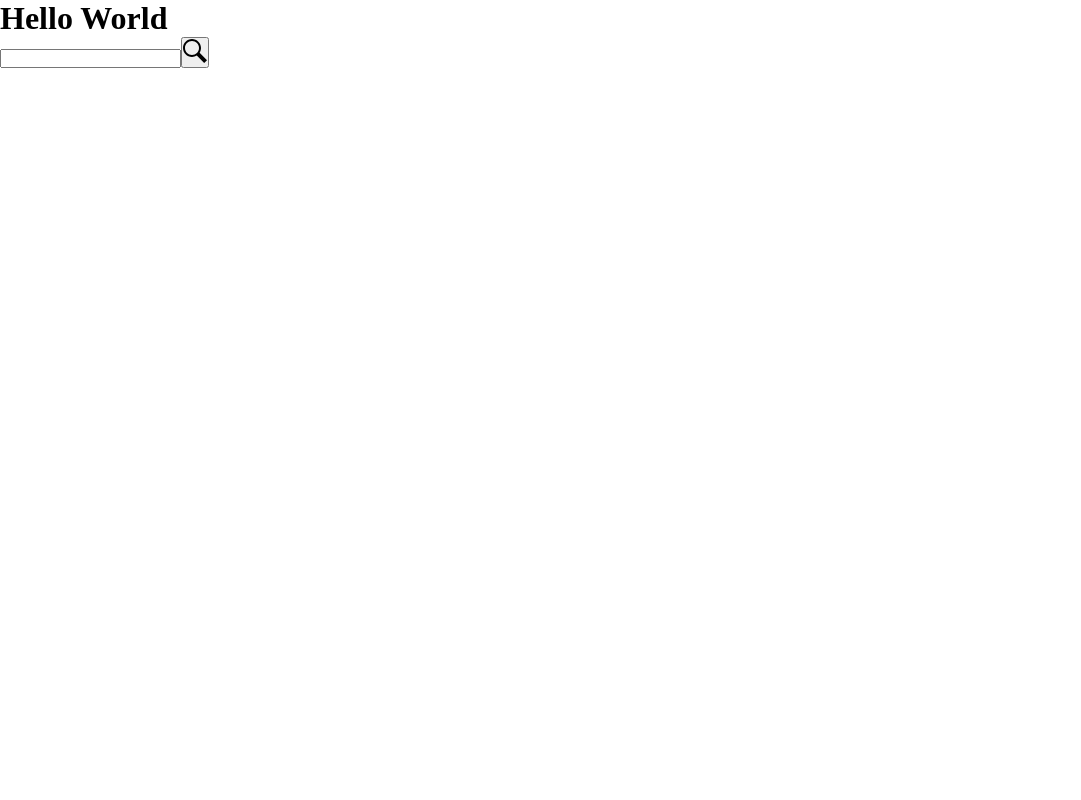
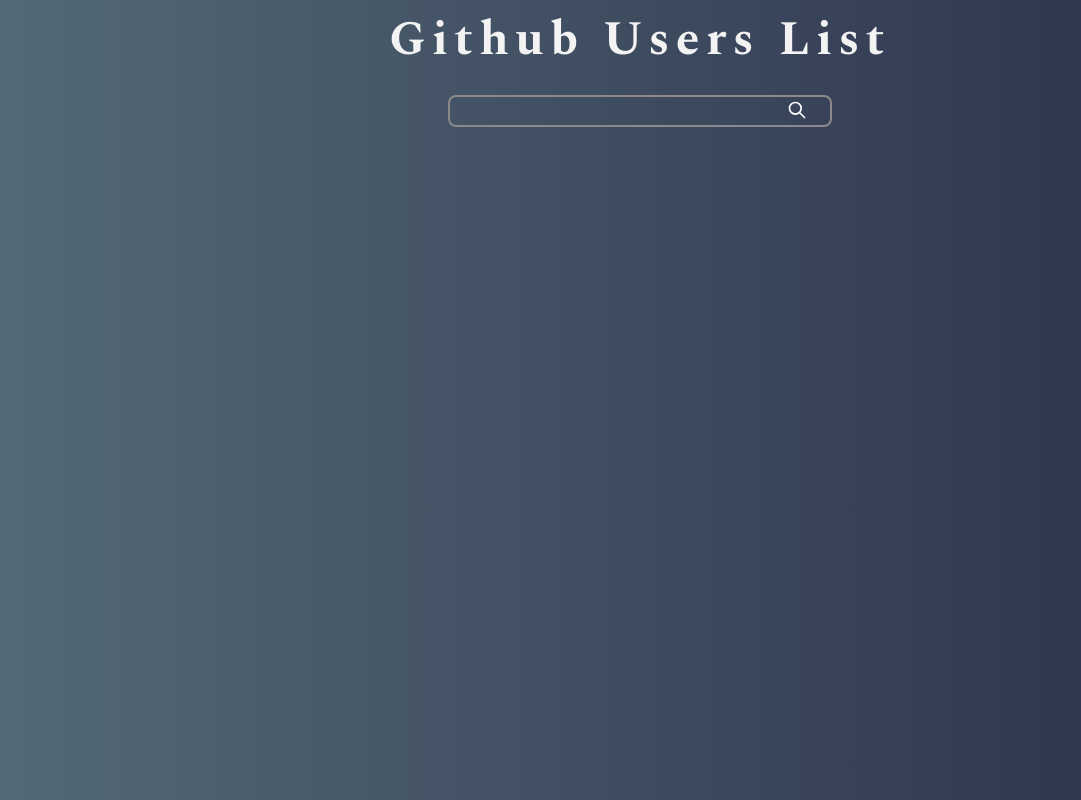
Before and after one commit to rodrigoodz/github_challenge, a React (Create React App) app: page / in a window 1280 px wide. Shown: the whole page, without its empty margins (0-1081 px from the left). Built offline with nearby package versions, Linux system fonts and the light colour scheme.

Commit message:
estilos añadidos

```diff
--- a/public/index.html
+++ b/public/index.html
@@ -10,6 +10,14 @@
       content="Web site created using create-react-app"
     />
     <link rel="apple-touch-icon" href="%PUBLIC_URL%/logo192.png" />
+    <!-- FONTS -->
+    <link rel="preconnect" href="https://fonts.googleapis.com" />
+    <link rel="preconnect" href="https://fonts.gstatic.com" crossorigin />
+    <link
+      href="https://fonts.googleapis.com/css2?family=Karla:wght@400;700&family=Spectral:wght@400;700&display=swap"
+      rel="stylesheet"
+    />
+    <!--  -->
     <!--
       manifest.json provides metadata used when your web app is installed on a
       user's mobile device or desktop. See https://developers.google.com/web/fundamentals/web-app-manifest/
@@ -24,7 +32,7 @@
       work correctly both with client-side routing and a non-root public URL.
       Learn how to configure a non-root public URL by running `npm run build`.
     -->
-    <title>React App</title>
+    <title>GitHub Challenge</title>
   </head>
   <body>
     <noscript>You need to enable JavaScript to run this app.</noscript>
--- a/src/App.tsx
+++ b/src/App.tsx
@@ -1,26 +1,32 @@
 import { useState } from "react";
 import { IUser } from "./types";
 
-import BarChart from "./components/BarChart";
 import SearchInput from "./components/SearchInput";
-import User from "./components/User";
+import styled from "styled-components";
+import Title from "./components/Title";
+import UsersInfo from "./components/UsersInfo";
+
+const Wrapper = styled.div`
+  min-height: 100vh;
+  display: flex;
+  flex-direction: column;
+  align-items: center;
+  background: linear-gradient(
+    90deg,
+    rgba(83, 105, 118, 1) 0%,
+    rgba(41, 46, 73, 1) 100%
+  );
+`;
 
 const App = () => {
   const [users, setUsers] = useState<IUser[]>([]);
 
   return (
-    <div className="App">
-      <h1>Hello World</h1>
+    <Wrapper className="App">
+      <Title text="Github Users List" />
       <SearchInput onUsersChange={(newUsers: IUser[]) => setUsers(newUsers)} />
-      {users.length > 0 ? (
-        <div>
-          {users.map((user) => {
-            return <User key={user.id} userInfo={user} />;
-          })}
-          <BarChart users={users} />
-        </div>
-      ) : null}
-    </div>
+      <UsersInfo users={users} />
+    </Wrapper>
   );
 };
 
--- a/src/components/BarChart.tsx
+++ b/src/components/BarChart.tsx
@@ -1,8 +1,19 @@
 import { IUser } from "../types";
 import { Bar } from "react-chartjs-2";
+import styled from "styled-components";
+
+const ChartWrapper = styled.div`
+  background-color: #2c3e50;
+  border-radius: 1rem;
+  width: 80%;
+  margin: 2rem auto;
+`;
 
 const options = {
   indexAxis: "y",
+  legend: {
+    fontColor: "red",
+  },
   elements: {
     bar: {
       borderWidth: 2,
@@ -16,6 +27,7 @@ const options = {
     title: {
       display: true,
       text: "Followers",
+      color: "white",
     },
   },
 };
@@ -27,12 +39,16 @@ const BarChart = ({ users }: { users: IUser[] }) => {
       {
         label: "# of followers",
         data: users.map((user) => user.followers),
-        backgroundColor: "rgb(255, 99, 132)",
+        backgroundColor: "rgb(255, 255, 255)",
       },
     ],
   };
 
-  return <Bar data={data} options={options} />;
+  return (
+    <ChartWrapper>
+      <Bar data={data} options={options} />
+    </ChartWrapper>
+  );
 };
 
 export default BarChart;
--- a/src/components/Error.tsx
+++ b/src/components/Error.tsx
@@ -1,5 +1,44 @@
+import styled from "styled-components";
+
+const ErrorWrapper = styled.div`
+  display: flex;
+  justify-content: center;
+  align-items: center;
+  width: 50%;
+`;
+
+const ErrorIcon = styled.svg`
+  margin-right: 1rem;
+`;
+
+const ErrorText = styled.p`
+  color: #e74c3c;
+  font-weight: bold;
+  font-family: "Karla", sans-serif;
+  font-size: 1.3rem;
+`;
+
 const Error = ({ errorMsg }: { errorMsg: string }) => {
-  return <h1>{errorMsg}</h1>;
+  return (
+    <ErrorWrapper>
+      <ErrorIcon
+        xmlns="http://www.w3.org/2000/svg"
+        width="24"
+        fill="none"
+        viewBox="0 0 24 24"
+        stroke="currentColor"
+        color="#e74c3c"
+      >
+        <path
+          strokeLinecap="round"
+          strokeLinejoin="round"
+          strokeWidth={2}
+          d="M12 8v4m0 4h.01M21 12a9 9 0 11-18 0 9 9 0 0118 0z"
+        />
+      </ErrorIcon>
+      <ErrorText>{errorMsg}</ErrorText>
+    </ErrorWrapper>
+  );
 };
 
 export default Error;
--- a/src/components/SearchInput.tsx
+++ b/src/components/SearchInput.tsx
@@ -1,6 +1,40 @@
 import React, { useState } from "react";
+import styled from "styled-components";
 import getUsers from "../helpers/getUsers";
 import Error from "./Error";
+
+const Form = styled.form`
+  display: flex;
+  border: 2px solid #8b8989;
+  border-radius: 0.5rem;
+  width: 30%;
+  height: 2rem;
+  padding: 0rem 1rem;
+  margin: 1rem 0;
+`;
+
+const Input = styled.input`
+  color: #fff;
+  background-color: transparent;
+  border: none;
+  text-align: center;
+  width: 90%;
+  outline: none;
+  font-weight: lighter;
+  font-size: 1.3rem;
+  font-family: "Spectral", serif;
+`;
+
+const Icon = styled.button`
+  border: none;
+  width: 10%;
+  background-color: transparent;
+  transition: all 0.1s ease-in;
+
+  &:hover {
+    transform: scale(1.1);
+  }
+`;
 
 const SearchInput = ({ onUsersChange }: { onUsersChange: any }) => {
   const [username, setUsername] = useState<string>("");
@@ -14,28 +48,40 @@ const SearchInput = ({ onUsersChange }: { onUsersChange: any }) => {
     e.preventDefault();
     if (username.trim().length > 3) {
       setError("");
+      onUsersChange([]);
       const listOfUsers = await getUsers(username);
-      onUsersChange(listOfUsers);
+      if (listOfUsers.length > 0) {
+        onUsersChange(listOfUsers);
+      } else {
+        setError("No hay ningun usuario con ese nombre");
+      }
     } else {
+      onUsersChange([]);
       setError("Ingresar un nombre mayor a 3 caracteres");
     }
   };
 
   return (
     <>
-      <form onSubmit={handleSubmit}>
-        <input type="text" value={username} onChange={handleInput} />
-        <button type="submit">
+      <Form onSubmit={handleSubmit}>
+        <Input type="text" value={username} onChange={handleInput} />
+        <Icon type="submit">
           <svg
-            xmlns="http://www.w3.org/2000/svg"
-            width="24"
-            height="24"
+            fill="none"
+            width="20"
             viewBox="0 0 24 24"
+            stroke="currentColor"
+            color="white"
           >
-            <path d="M21.172 24l-7.387-7.387c-1.388.874-3.024 1.387-4.785 1.387-4.971 0-9-4.029-9-9s4.029-9 9-9 9 4.029 9 9c0 1.761-.514 3.398-1.387 4.785l7.387 7.387-2.828 2.828zm-12.172-8c3.859 0 7-3.14 7-7s-3.141-7-7-7-7 3.14-7 7 3.141 7 7 7z" />
+            <path
+              strokeLinecap="round"
+              strokeLinejoin="round"
+              strokeWidth={2}
+              d="M21 21l-6-6m2-5a7 7 0 11-14 0 7 7 0 0114 0z"
+            />
           </svg>
-        </button>
-      </form>
+        </Icon>
+      </Form>
       {error ? <Error errorMsg={error} /> : null}
     </>
   );
--- /dev/null
+++ b/src/components/Title.tsx
@@ -0,0 +1,15 @@
+import styled from "styled-components";
+
+const H1 = styled.h1`
+  padding: 0.2rem 0;
+  font-size: 3rem;
+  color: #f3f3f3;
+  letter-spacing: 0.4rem;
+  font-family: "Spectral", serif;
+`;
+
+const Title = ({ text }: { text: string }) => {
+  return <H1>{text}</H1>;
+};
+
+export default Title;
--- a/src/components/User.tsx
+++ b/src/components/User.tsx
@@ -1,15 +1,70 @@
+import styled from "styled-components";
 import { IUser } from "../types";
+
+const UserWrapper = styled.div`
+  display: flex;
+  height: 5rem;
+  padding: 0.5rem;
+  background: linear-gradient(
+    90deg,
+    rgba(39, 116, 174, 1) 0%,
+    rgba(0, 46, 93, 1) 35%,
+    rgba(0, 46, 93, 1) 100%
+  );
+  margin: 0.5rem 0;
+  border-radius: 1rem;
+`;
+
+const Column = styled.div`
+  display: flex;
+  flex: 1;
+  flex-direction: column;
+  justify-content: center;
+  align-items: center;
+`;
+
+const Image = styled.img`
+  margin-left: 1rem;
+  border-radius: 0.5rem;
+`;
+
+const P = styled.p`
+  color: #fff;
+  font-family: "Karla", sans-serif;
+`;
+
+const InfoButton = styled.a`
+  color: white;
+  text-decoration: none;
+  transition: all 0.1s ease-in;
+  font-family: "Karla", sans-serif;
+
+  &:hover {
+    color: #7777778a;
+  }
+`;
 
 const User = ({ userInfo }: { userInfo: IUser }) => {
   const { id, login, avatar_url, followers, following } = userInfo;
+
   return (
-    <div style={{ border: "1px solid red" }}>
-      <img style={{ width: "50px" }} src={avatar_url} alt={`${login}_img`} />
-      <p>{id}</p>
-      <p>{login}</p>
-      <p>{followers}</p>
-      <p>{following}</p>
-    </div>
+    <UserWrapper>
+      <Image src={avatar_url} alt={`${login}_img`} />
+      <Column>
+        <P>
+          {login} - {id}
+        </P>
+        <P></P>
+        <P>Followers: {followers}</P>
+        <P>Following: {following}</P>
+      </Column>
+      <Column>
+        {/* //TODO agregar funcionalidad */}
+        <InfoButton href="www.google" target="_blank  ">
+          More info...
+        </InfoButton>
+      </Column>
+    </UserWrapper>
   );
 };
 
--- /dev/null
+++ b/src/components/UsersInfo.tsx
@@ -0,0 +1,25 @@
+import styled from "styled-components";
+import { IUser } from "../types";
+import BarChart from "./BarChart";
+import User from "./User";
+
+const UserInfoWrapper = styled.div`
+  width: 80%;
+`;
+
+const UsersInfo = ({ users }: { users: IUser[] }) => {
+  return (
+    <UserInfoWrapper>
+      {users.length > 0 ? (
+        <>
+          {users.map((user) => {
+            return <User key={user.id} userInfo={user} />;
+          })}
+          <BarChart users={users} />
+        </>
+      ) : null}
+    </UserInfoWrapper>
+  );
+};
+
+export default UsersInfo;
```
